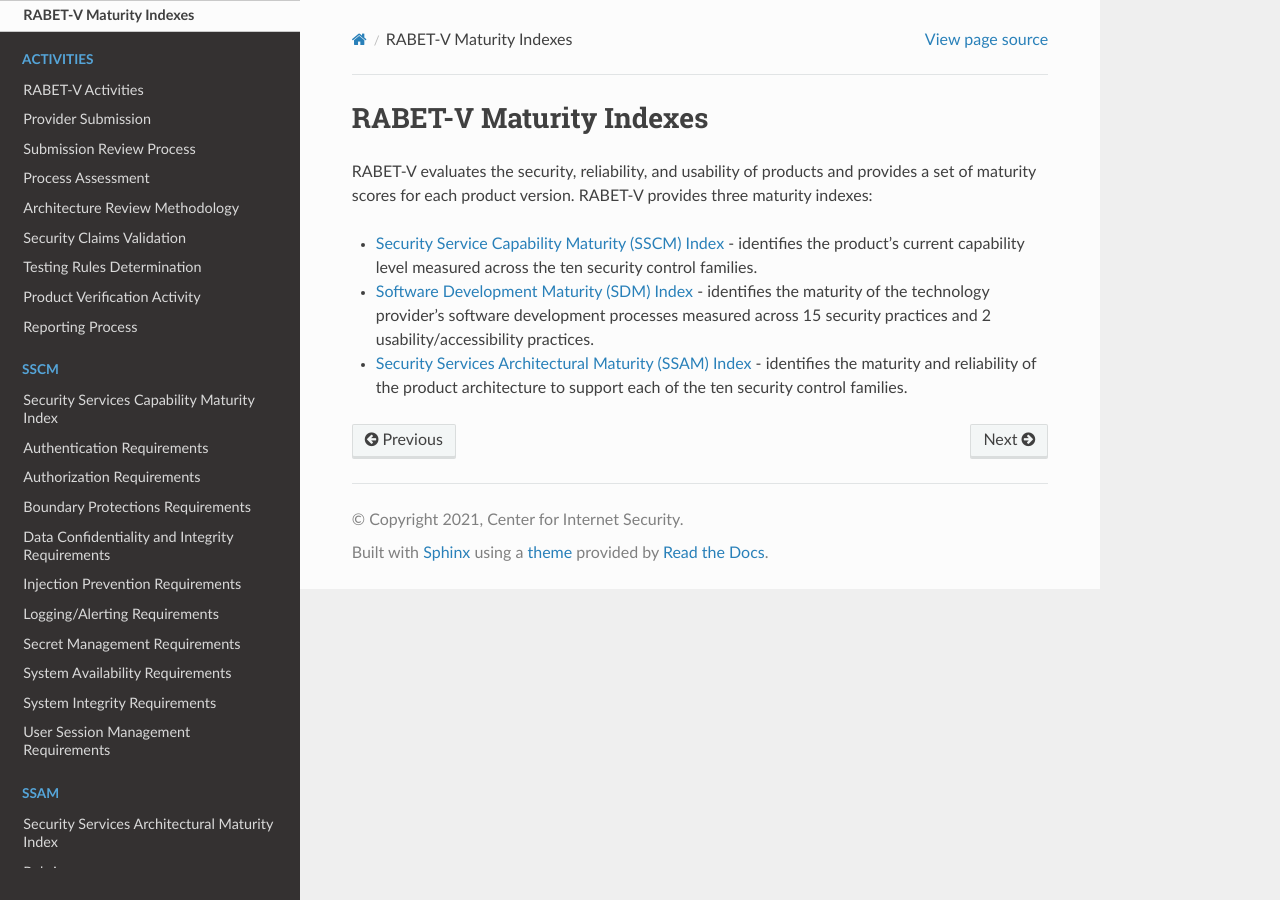
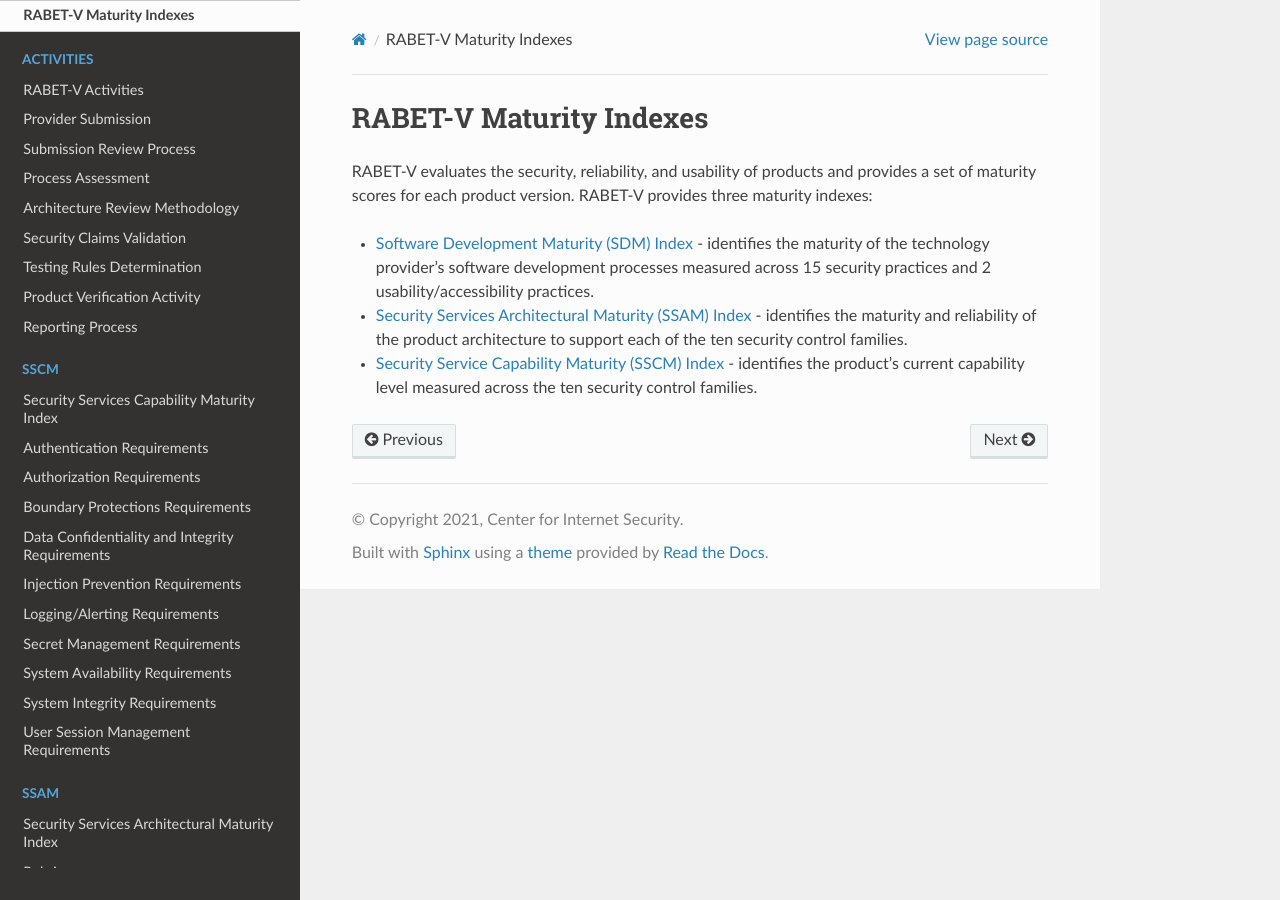
Before and after one commit to it-dept-cis/RABET-V-Pilot, a Sphinx documentation site: the page built from docs/source/Overview/Maturity_Indexes.md, in a window 1280 px wide. Built offline with Sphinx 7.4.7 and the Read the Docs theme 2.0.0, drawn with Linux system fonts in a browser that asks for light colours.

```diff
--- a/docs/source/Overview/Maturity_Indexes.md
+++ b/docs/source/Overview/Maturity_Indexes.md
@@ -2,6 +2,6 @@
 
 RABET-V evaluates the security, reliability, and usability of products and provides a set of maturity scores for each product version. RABET-V provides three maturity indexes:
 
-- [Security Service Capability Maturity (SSCM) Index](../Security_Services_Capability_Maturity_Index/README.md) - identifies the product's current capability level measured across the ten security control families.
 - [Software Development Maturity (SDM) Index](../Software_Development_Maturity_Index/README.md) - identifies the maturity of the technology provider's software development processes measured across 15 security practices and 2 usability/accessibility practices.
 - [Security Services Architectural Maturity (SSAM) Index](../Security_Services_Architectural_Maturity_Index/README.md) - identifies the maturity and reliability of the product architecture to support each of the ten security control families.
+- [Security Service Capability Maturity (SSCM) Index](../Security_Services_Capability_Maturity_Index/README.md) - identifies the product's current capability level measured across the ten security control families.
```
